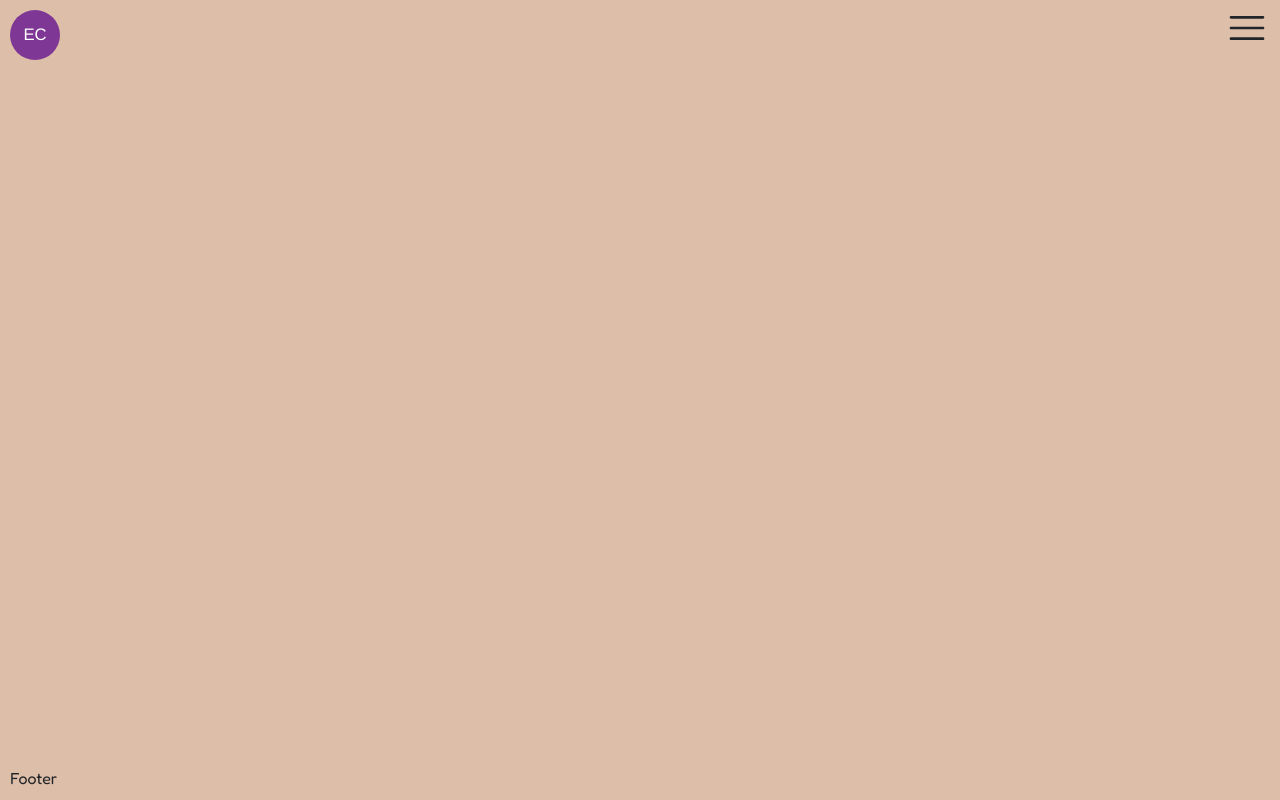
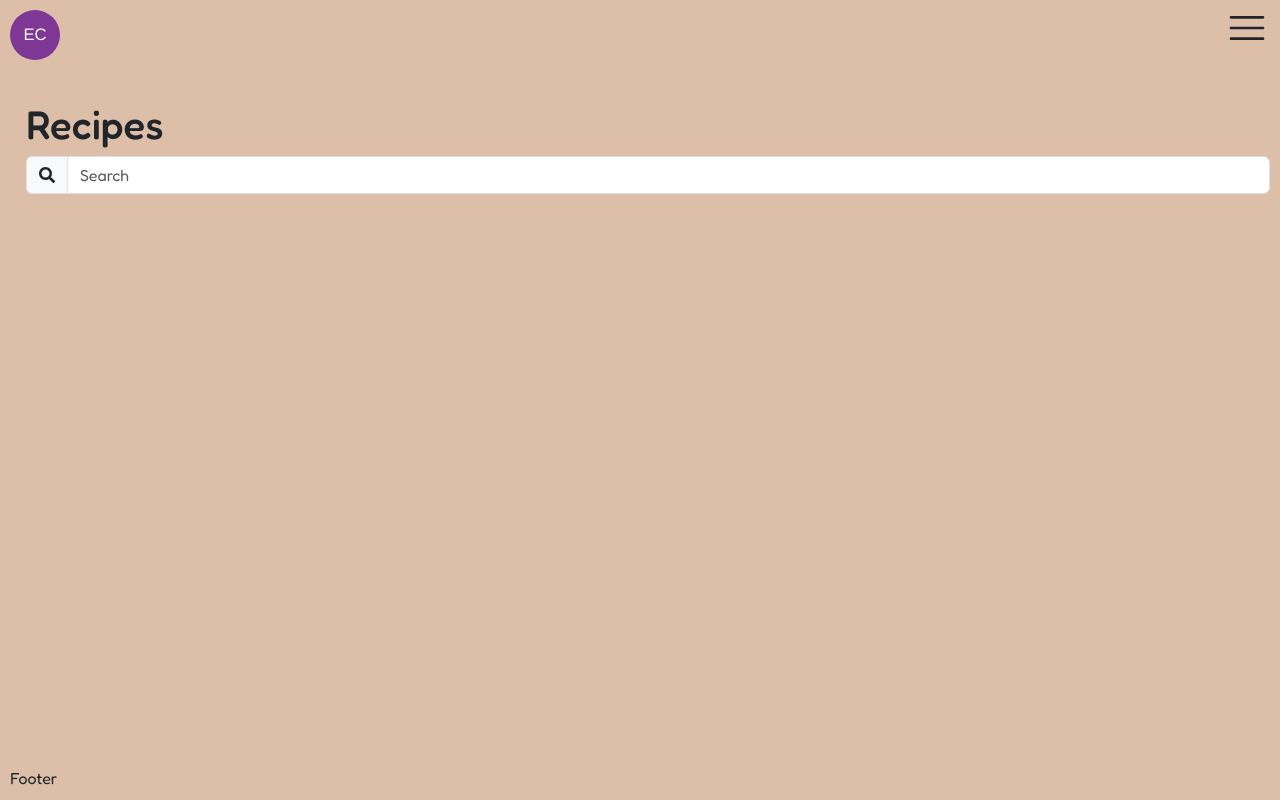
Before and after one commit to dorothyynwong/family-meal-planner, a React (Create React App) app in the folder frontend/: page /recipes in a window 1280 px wide. Before the commit this address had no page. Built offline with nearby package versions, Linux system fonts and the light colour scheme; a web font is replaced by a local one.

Commit message:
added SearchBar and Recipes page

```diff
--- a/frontend/src/App.tsx
+++ b/frontend/src/App.tsx
@@ -3,6 +3,7 @@ import 'bootstrap/dist/css/bootstrap.min.css';
 import {BrowserRouter as Router, Routes, Route} from 'react-router-dom';
 import Home from './Home';
 import Layout from './Components/Layout/Layout';
+import Recipes from './Pages/Recipes/Recipes';
 
 function App() {
 
@@ -12,6 +13,8 @@ function App() {
         <Routes>
           <Route path="/"
             element={<Home />} />
+          <Route path="/recipes"
+            element={<Recipes />} />
         </Routes>
       </Router>
     </Layout>
--- a/frontend/src/Components/Layout/Layout.scss
+++ b/frontend/src/Components/Layout/Layout.scss
@@ -1,4 +1,4 @@
-@use "../../styles/variables.scss" as *;
+@use "../../Styles/variables.scss" as *;
 
 .layout {
 	display:grid;
@@ -21,6 +21,8 @@
 .main-content {
 	grid-column:1/4;
 	grid-row:2/3;
+	padding-top: 5vh;
+	padding-left: 2vh;
 }
 .side-menu {
 	grid-column:3/4;
--- /dev/null
+++ b/frontend/src/Components/SearchBar/SearchBar.scss
@@ -0,0 +1,11 @@
+@use "../../Styles/variables.scss" as *;
+
+.search-icon {
+    width: 16px;
+    height: 16px;
+}
+
+.search-box {
+    background-color: $background-color;
+    border: 1px solid black;
+}
--- /dev/null
+++ b/frontend/src/Components/SearchBar/SearchBar.tsx
@@ -0,0 +1,24 @@
+import { Form, InputGroup } from "react-bootstrap";
+import { FaSearch } from 'react-icons/fa';
+import "./SearchBar.scss";
+
+const SearchBar: React.FC = () => {
+    return (
+        <>
+            <InputGroup className="mb-3">
+                <InputGroup.Text className="search-box" id="basic-addon1">
+                    <FaSearch className="search-icon" />
+                </InputGroup.Text>
+
+                <Form.Control
+                    className="search-box"
+                    placeholder="Search"
+                    aria-label="Search"
+                    aria-describedby="basic-addon1"
+                />
+            </InputGroup>
+        </>
+    )
+}
+
+export default SearchBar;
--- /dev/null
+++ b/frontend/src/Pages/Recipes/Recipes.tsx
@@ -0,0 +1,12 @@
+import SearchBar from "../../Components/SearchBar/SearchBar";
+
+const Recipes:React.FC = () => {
+    return (
+    <>
+    <h1>Recipes</h1>
+    <SearchBar />
+    </>
+    );
+}
+
+export default Recipes;
```
